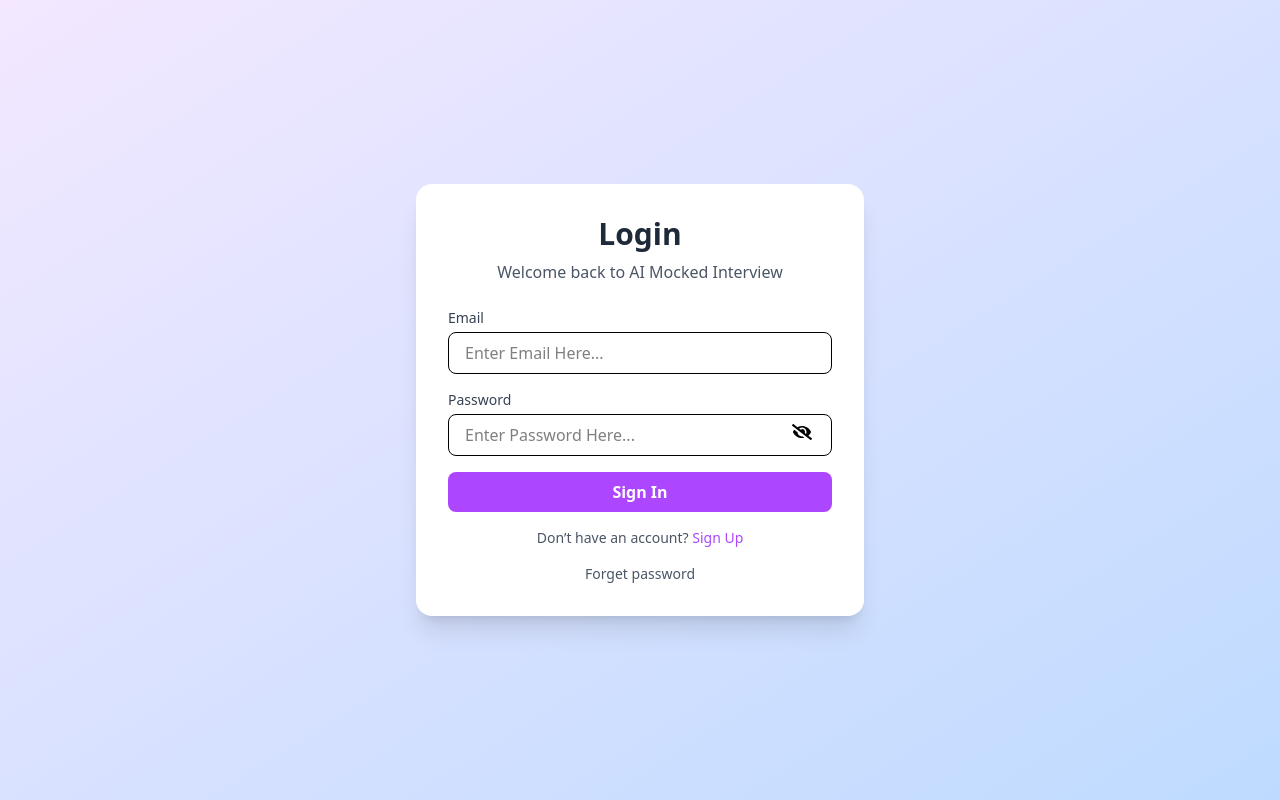
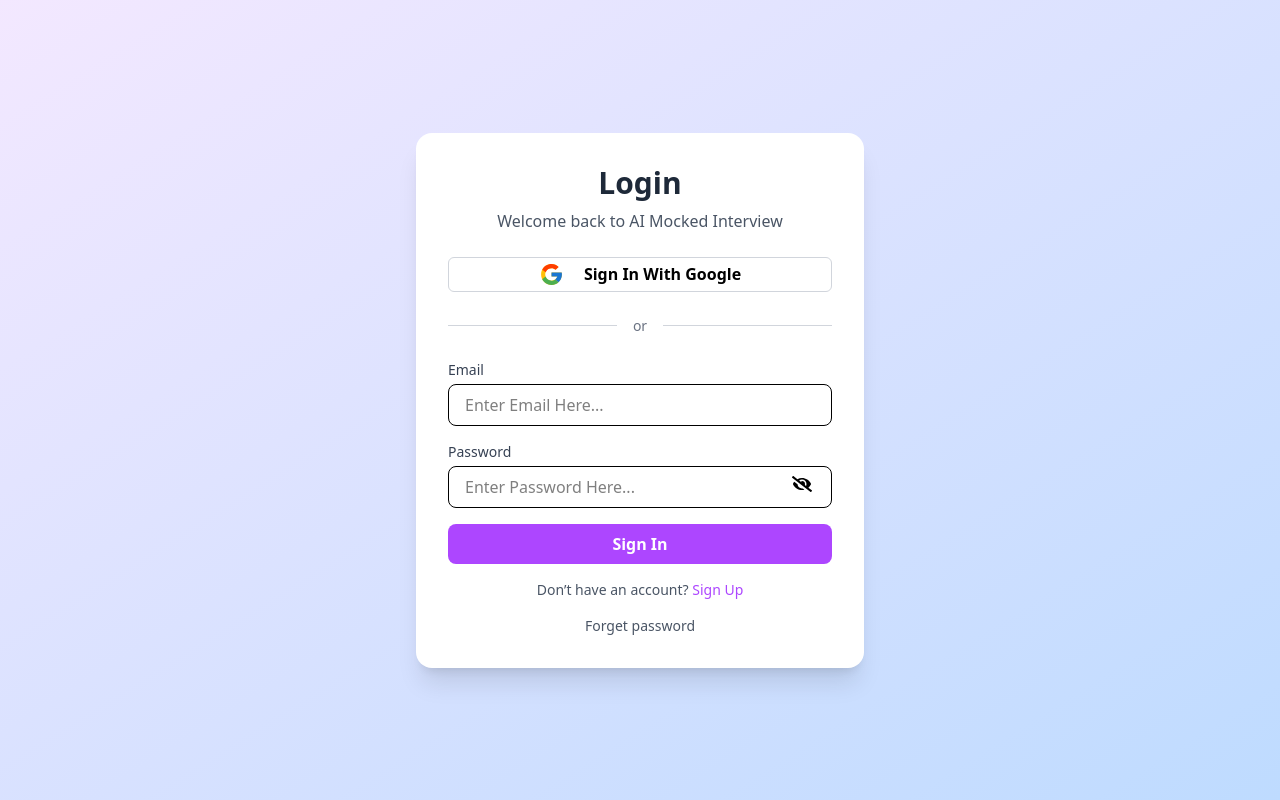
Before and after one commit to Ranka1098/ai-mock-interview-frontend, a React (Vite) app: page /login in a window 1280 px wide. Built offline with nearby package versions, Linux system fonts and the light colour scheme.

Commit message:
google authentication  successfull

```diff
--- a/package.json
+++ b/package.json
@@ -10,8 +10,11 @@
     "preview": "vite preview"
   },
   "dependencies": {
+    "@react-oauth/google": "^0.12.2",
     "@tailwindcss/vite": "^4.1.11",
     "axios": "^1.10.0",
+    "firebase": "^12.0.0",
+    "jwt-decode": "^4.0.0",
     "react": "^19.1.0",
     "react-dom": "^19.1.0",
     "react-icons": "^5.5.0",
--- /dev/null
+++ b/src/components/GoogleLoginButton.jsx
@@ -0,0 +1,61 @@
+import { FcGoogle } from "react-icons/fc";
+import { auth, provider } from "../utils/firebaseConfig.js";
+import { signInWithPopup } from "firebase/auth";
+import { useState } from "react";
+import axios from "axios";
+import { useNavigate } from "react-router-dom";
+import { toast } from "react-toastify";
+
+const GoogleLoginButton = () => {
+  const [person, setPerson] = useState(null);
+
+  const navigate = useNavigate();
+
+  const handleGoogleLogin = async () => {
+    try {
+      const res = await signInWithPopup(auth, provider);
+      const userData = res.user;
+
+      const userInfo = {
+        displayName: userData.displayName,
+        email: userData.email,
+        photoURL: userData.photoURL,
+        firstName: userData.displayName?.split(" ")[0] || "",
+        lastName: userData.displayName?.split(" ")[1] || "",
+      };
+
+      setPerson(userInfo); // Optional: only if you need it later
+
+      // ✅ Use userInfo directly
+      const response = await axios.post(
+        "http://localhost:3000/api/auth/googleLogin",
+        {
+          email: userInfo.email,
+          firstName: userInfo.firstName,
+          lastName: userInfo.lastName,
+          photoURL: userInfo.photoURL,
+        }
+      );
+
+      if (response.status === 200) {
+        navigate("/");
+      }
+      console.log("Google backend response", response.data);
+    } catch (error) {
+      console.error("Google login error:", error);
+      toast.error(error.response?.data?.message);
+    }
+  };
+
+  return (
+    <div
+      onClick={handleGoogleLogin}
+      className="flex justify-center items-center gap-5 cursor-pointer border p-1 rounded-md border-gray-300 hover:border-blue-500 "
+    >
+      <FcGoogle size={25} />
+      <span className="font-semibold">Sign In With Google</span>
+    </div>
+  );
+};
+
+export default GoogleLoginButton;
--- a/src/main.jsx
+++ b/src/main.jsx
@@ -9,7 +9,7 @@
     <App />
     <ToastContainer
       position="top-right"
-      autoClose={1000}
+      autoClose={2000}
       newestOnTop
       closeOnClick
       draggable
--- a/src/pages/Authentication/Home.jsx
+++ b/src/pages/Authentication/Home.jsx
@@ -1,7 +1,24 @@
-import React from "react";
+import { useNavigate } from "react-router-dom";
+import { toast } from "react-toastify";
 
 const Home = () => {
-  return <div>Home</div>;
+  const navigate = useNavigate();
+
+  const handleLogOut = () => {
+    toast.success("logout successfully");
+    navigate("/login");
+  };
+
+  return (
+    <div className="flex justify-between">
+      Home
+      <div className="flex justify-end">
+        <button className="bg-red-600 p-1 rounded-md " onClick={handleLogOut}>
+          logOut
+        </button>
+      </div>
+    </div>
+  );
 };
 
 export default Home;
--- a/src/pages/Authentication/Login.jsx
+++ b/src/pages/Authentication/Login.jsx
@@ -4,12 +4,16 @@
 import { FaEyeSlash } from "react-icons/fa";
 import { toast } from "react-toastify";
 import axios from "axios";
+import GoogleLoginButton from "../../components/GoogleLoginButton";
 
 const Login = () => {
   const [formData, setFormData] = useState({
     email: "",
     password: "",
   });
+
+  const [user, setUser] = useState("");
+
   const [loading, setLoading] = useState(false);
 
   const [showPass, setShowPass] = useState(false);
@@ -28,9 +32,11 @@
         password: formData.password,
       });
 
+      setUser(res.data);
+
       if (res.status === 200) {
         toast.success("login in successfully");
-        navigate("/home");
+        navigate("/");
         setFormData({
           email: "",
           password: "",
@@ -41,6 +47,8 @@
     } finally {
       setLoading(false);
     }
+
+    console.log(user);
     if (formData)
       setFormData({
         email: "",
@@ -56,6 +64,15 @@
         <div className="mb-6 text-center">
           <h1 className="text-3xl font-bold text-gray-800 mb-2">Login</h1>
           <h3 className="text-gray-600">Welcome back to AI Mocked Interview</h3>
+        </div>
+        <div>
+          <GoogleLoginButton />
+        </div>
+
+        <div className="flex items-center gap-4 my-6">
+          <hr className="flex-grow border-gray-300" />
+          <span className="text-gray-500 text-sm">or</span>
+          <hr className="flex-grow border-gray-300" />
         </div>
 
         <form className="space-y-4" onSubmit={handleSubmit}>
--- /dev/null
+++ b/src/utils/firebaseConfig.js
@@ -0,0 +1,27 @@
+// ✅ Remove extra "from" and fix import
+import { getAuth, GoogleAuthProvider } from "firebase/auth";
+
+// Import the functions you need from the SDKs you need
+import { initializeApp } from "firebase/app";
+import { getAnalytics } from "firebase/analytics";
+
+// ✅ Firebase configuration
+const firebaseConfig = {
+  apiKey: import.meta.env.VITE_FIREBASE_API_KEY, // ✅ usually prefixed with VITE_
+  authDomain: "auth-login-5ce2b.firebaseapp.com",
+  projectId: "auth-login-5ce2b",
+  storageBucket: "auth-login-5ce2b.appspot.com", // ✅ fix domain (".app" → ".appspot.com")
+  messagingSenderId: "700320762730",
+  appId: "1:700320762730:web:5dbc8209b4541e176cf313",
+  measurementId: "G-YD3B8C8Y7F",
+};
+
+// Initialize Firebase
+const app = initializeApp(firebaseConfig);
+const analytics = getAnalytics(app);
+
+// ✅ Firebase Auth and Provider
+const auth = getAuth(app);
+const provider = new GoogleAuthProvider(); // ✅ fix typo in class name
+
+export { auth, provider };
```
Also changed, not shown: routes/ProtectRoute.js (added), routes/PublicRoutes.js (added), 2 other files (tests, documents, lock files or other folders).
